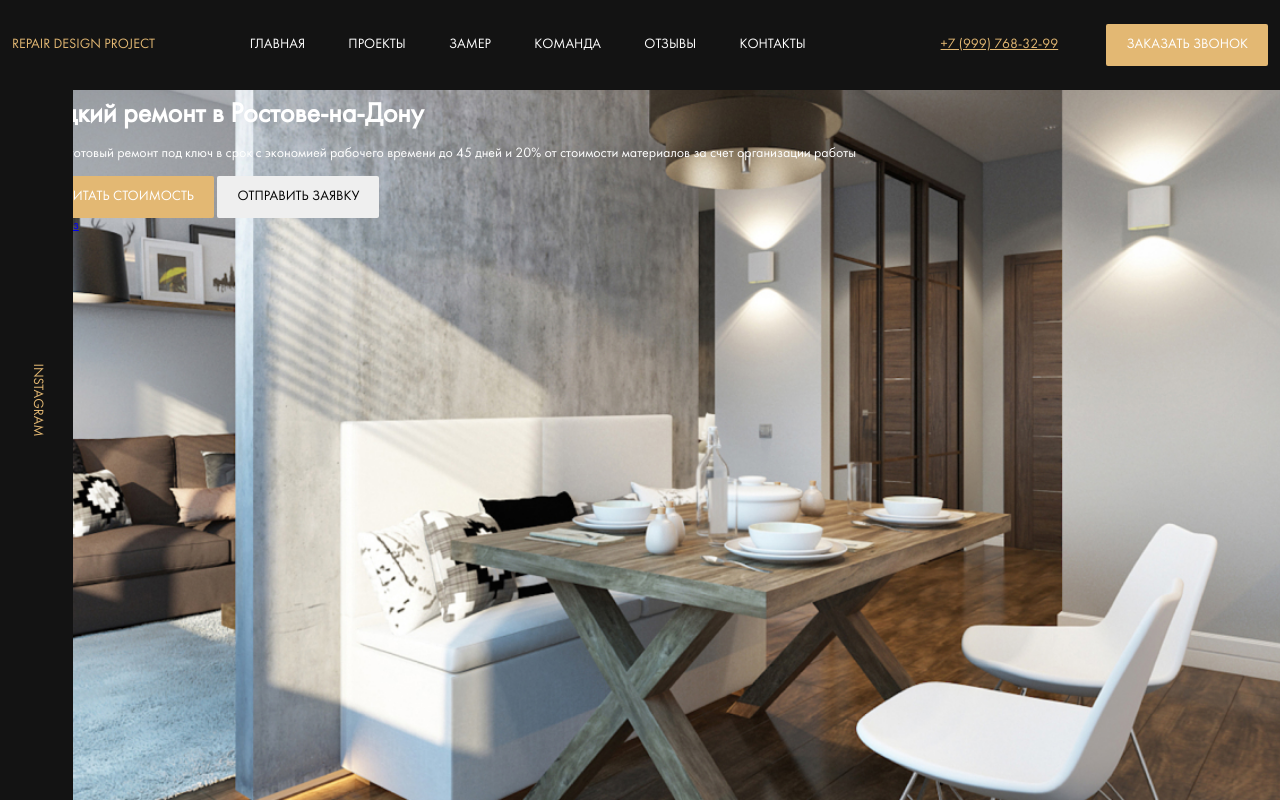
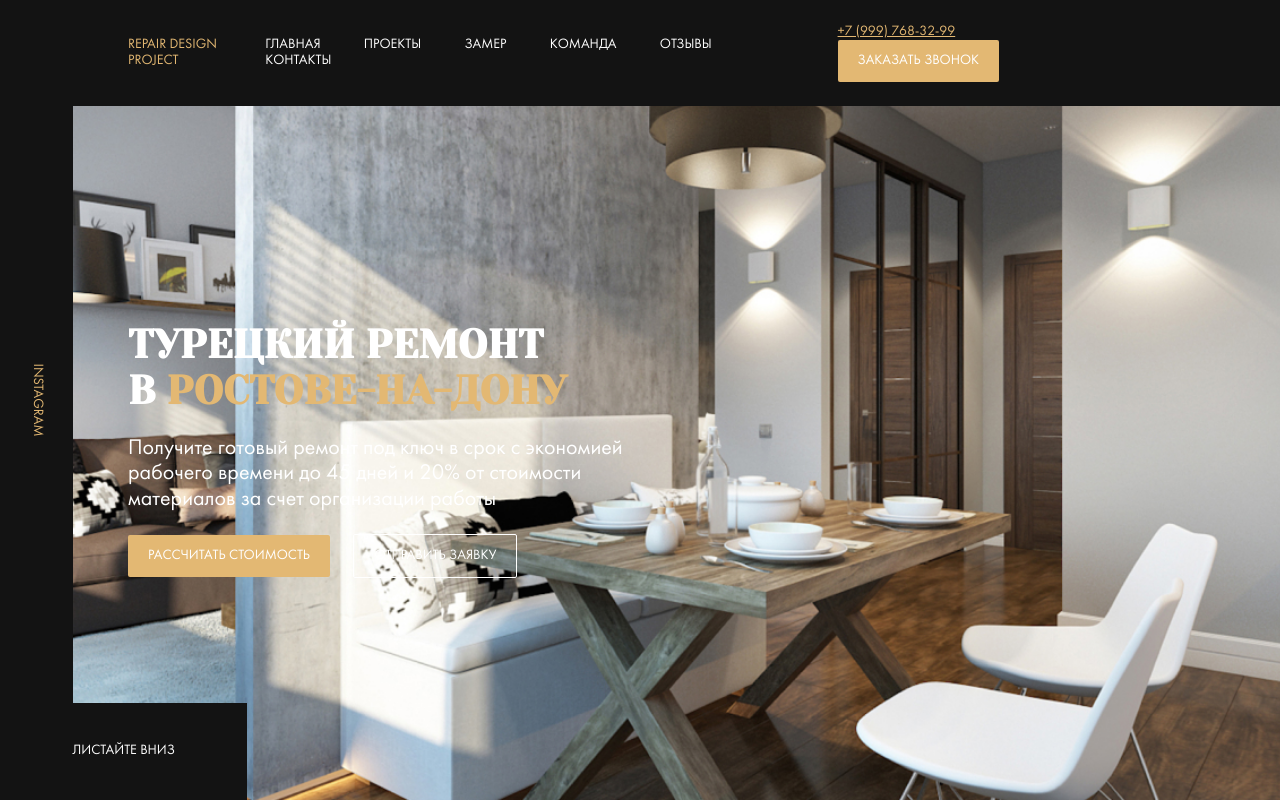
Before and after one commit to Dias78/MyFirstHomework, a website: page index.html in a window 1280 px wide. Drawn offline with Linux system fonts and the light colour scheme; files whose address does not match are found by name.

Commit message:
feat: hero style & add Yeseva One font

```diff
--- a/index.html
+++ b/index.html
@@ -3,6 +3,7 @@
 <head>
   <meta charset="UTF-8">
   <meta name="viewport" content="width=device-width, initial-scale=1.0">
+  <link href="https://fonts.googleapis.com/css?family=Yeseva+One&display=swap&subset=cyrillic" rel="stylesheet">
   <link rel="stylesheet" href="css/style.css">
   <title>Знакомство с Gulp</title>
 </head>
@@ -33,17 +34,17 @@
       <div class="instagram hero__instagram">
         <a href="#" class="instagram__link">Instagram</a>
       </div>
-      <div class="hero__content">
-        <div class="container">
-          <h1 class="title hero__title">Турецкий ремонт в Ростове-на-Дону</h1>
+      <div class="container">
+        <div class="hero__content">
+          <h1 class="title hero__title">Турецкий ремонт в&nbsp;<span class="title--primary">Ростове-на-Дону</span></h1>
           <p class="hero__text">Получите готовый ремонт под ключ в срок с экономией рабочего времени до 45 дней и 20% от стоимости материалов за счет организации работы</p>
           <button class="button hero__button button--primary">Рассчитать стоимость</button>
           <button class="button hero__button button--outline">Отправить заявку</button>
         </div>
-        <!-- /.container -->
+        <!-- /.hero__content -->
       </div>
-      <!-- /.hero__content -->
-      <a href="#" class="scroll-down">листайте вниз</a>
+      <!-- /.container -->
+      <a href="#" class="hero__scroll-down">листайте вниз</a>
     </section>
     <!-- /.hero -->
   </main>
--- a/sass/_grid.sass
+++ b/sass/_grid.sass
@@ -1,3 +1,4 @@
 .container
+  width: 80%
   max-width: 1256px
   margin: auto
--- a/sass/templates/_hero.sass
+++ b/sass/templates/_hero.sass
@@ -1,15 +1,38 @@
 .hero
   position: relative
+  display: flex
+  flex-direction: column
+  justify-content: center
   padding-top: 100px
   background: $dark url('../img/hero_bg.jpg') no-repeat center / cover
   height: 100vh
   color: $light
+  &__content
+    max-width: 670px
+  &__text
+    font-size: 22px
+    max-width: 500px
+  &__button
+    margin-right: 20px
   &__instagram
     position: absolute
     top: 0
     left: 0
     max-width: 80px
     height: 100%
+  &__scroll-down
+    position: absolute
+    display: flex
+    justify-content: center
+    align-items: center
+    left: 0
+    bottom: 0
+    min-width: 247px
+    min-height: 97px
+    background-color: $dark
+    text-transform: uppercase
+    text-decoration: none
+    color: $light
 .instagram
   display: flex
   justify-content: center
@@ -22,3 +45,8 @@
     transform: rotate(90deg)
 .title
   margin: 0
+  font-family: 'Yeseva One', cursive
+  text-transform: uppercase
+  font-size: 40px
+  &--primary
+    color: $primary
```
Also changed, not shown: css/style.css.
